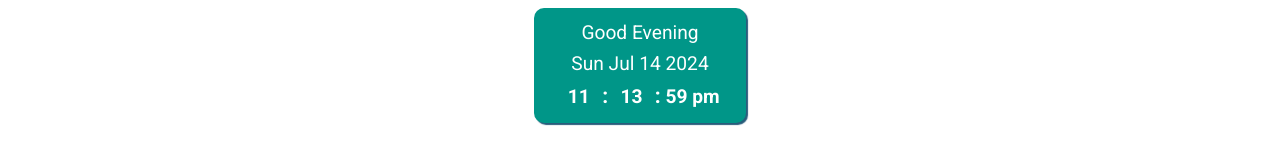
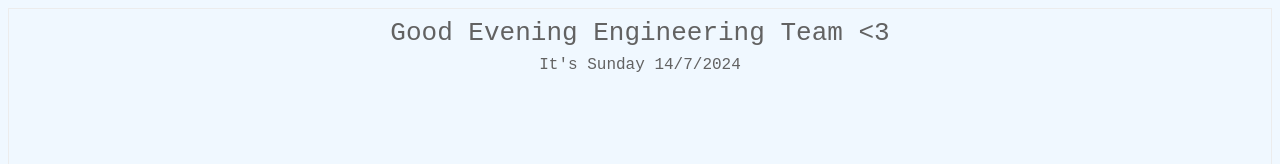
Before and after one commit to frannlamm/notion, a plain HTML site: page index.html in a window 1280 px wide. Shown: the top 164 px of the page. Drawn offline with Linux system fonts and the light colour scheme.

Commit message:
Update index.html

```diff
--- a/index.html
+++ b/index.html
@@ -1,169 +1,57 @@
-<!-- original : https://codepen.io/SeanNorton/pen/LWBXQL -->
-<!DOCTYPE html>
-<html lang="en">
+<html>
 <head>
-    <meta charset="UTF-8">
-    <meta name="viewport" content="width=device-width, initial-scale=1.0">
-    <title>Document</title>
+    <title>Greeting Message</title>
+    <style>
+#lbl {
+    font-family: monospace;
+    font-size: xx-large;
+    color: #626262;
+    padding: 5px;
+    border: 1px solid #ececec;
+    text-align: center;
+    line-height: 1.5;
+    height:85%
 
-    <style>
-
-        /*CSS RESETS*/
-
-body{
-    background-color: #fff;
-    line-height: 1.6;
 
 }
-
-h1 {
-    margin-top: 0;
+#date{
+    font-size:large;
 }
-
-
-/*CSS START*/
-
-.full-table {
-    display: table;
-    height: 100%;
-    width: 100%;
+body{
+    background-color: aliceblue;
 }
-
-.table-cell {
-    display: table-cell;
-    vertical-align: middle;
-    text-align: center;
-}
-
-.card {
-    padding: 10px 25px 10px 25px;
-    border-radius: 10px;
-    background: #009688;
-    color: #fff;
-    display: inline-block;
-    box-shadow: 2px 2px 1px 0px #295C7B;
-}
-
-.card:hover {
-    margin-top: 2px;
-    box-shadow: none;
-}
-
-.clock {
-    display: inline-block;
-    font-family: 'Roboto', sans-serif;
-    font-weight: bold;
-    font-size: 1.2em;
-    /* padding-left: 20px; */
-}
-
-.time {
-    display: inline-block;
-    min-width: 37px;
-}
-
-.colon {
-    font-size: 1.1em;
-    display: inline-block;
-}
-
-.date {
-    display: block;
-    min-width: 162px;
-    /* padding-right: 30px; */
-    /* border-right: 2px solid #295C7B; */
-    font-family: 'Roboto', sans-serif;
-    font-size: 1.2em;
-}
-.greet{
-
-    min-width: 162px;
-    /* padding-right: 30px; */
-    font-family: 'Roboto', sans-serif;
-    font-size: 1.2em;
-}
-
     </style>
 </head>
 <body>
-    <link href="https://fonts.googleapis.com/css?family=Lobster|Roboto:400,700" rel="stylesheet">
-
-<div class="full-table">
-  <div class="table-cell">
-
-    <div class="card">
-        <div class="greet" id="greet"></div>
-      <div class="date" id="date"></div>
-      <div class="clock">
-        <div class="time" id="hour"></div>
-        <div class="colon">:</div>
-        <div class="time" id="min"></div>
-        <div class="colon">:</div>
-        <div class="time" id="sec"></div>
-      </div>
-    </div>
-
-  </div>
-</div>
+    <div id="lbl"></div>
+</body>
 
 <script>
-    function date() {
-var today = new Date();
-document.getElementById('date').innerHTML = today.toDateString();
-}
+    var weekday = new Array(7);
+    weekday[0] = "Sunday";
+    weekday[1] = "Monday";
+    weekday[2] = "Tuesday";
+    weekday[3] = "Wednesday";
+    weekday[4] = "Thursday";
+    weekday[5] = "Friday";
+    weekday[6] = "Saturday";
 
 
-function clock() {
-var today = new Date();
-var hour = zeros(twelveHour(today.getHours()));
-var minutes = zeros(today.getMinutes());
-var seconds = zeros(today.getSeconds());
-if(today.getHours() >=12){
-    seconds+=" pm"
-}
-else{
-    seconds+=" am"
-}
-hrs = today.getHours();
-if (hrs < 12)
+    var today = new Date();
+    var hrs = today.getHours();
+    var dayOfWeek = weekday[today.getDay()];
+    var date = dayOfWeek+" " + today.getDate() + "/" +(today.getMonth()+1) +'/'+today.getFullYear()  ;
+
+    var greet;
+
+    if (hrs < 12)
         greet = 'Good Morning  ';
     else if (hrs >= 12 && hrs <= 17)
         greet = 'Good Afternoon ';
     else if (hrs >= 17 && hrs <= 24)
         greet = 'Good Evening  ';
-// console.log(today.toLocaleTimeString());
-document.getElementById('greet').innerHTML = greet;
-document.getElementById('hour').innerHTML = hour;
-document.getElementById('min').innerHTML = minutes;
-document.getElementById('sec').innerHTML = seconds;
-}
 
-function twelveHour(hour) {
-if (hour > 12) {
-    return hour -= 12
-} else if (hour === 0) {
-    return hour = 12;
-} else {
-    return hour
-}
-}
-// adds zero infront of single digit number
-function zeros(num) {
-if (num < 10) {
-    num = '0' + num
-};
-return num;
-}
-
-function dateTime() {
-date();
-clock();
-setTimeout(dateTime, 500);
-}
-
-dateTime()
-// END
+    document.getElementById('lbl').innerHTML =
+         greet+= " Engineering Team <3 " +`<div id="date"> It's ${date}</div>`;
 </script>
-
-</body>
 </html>
```
